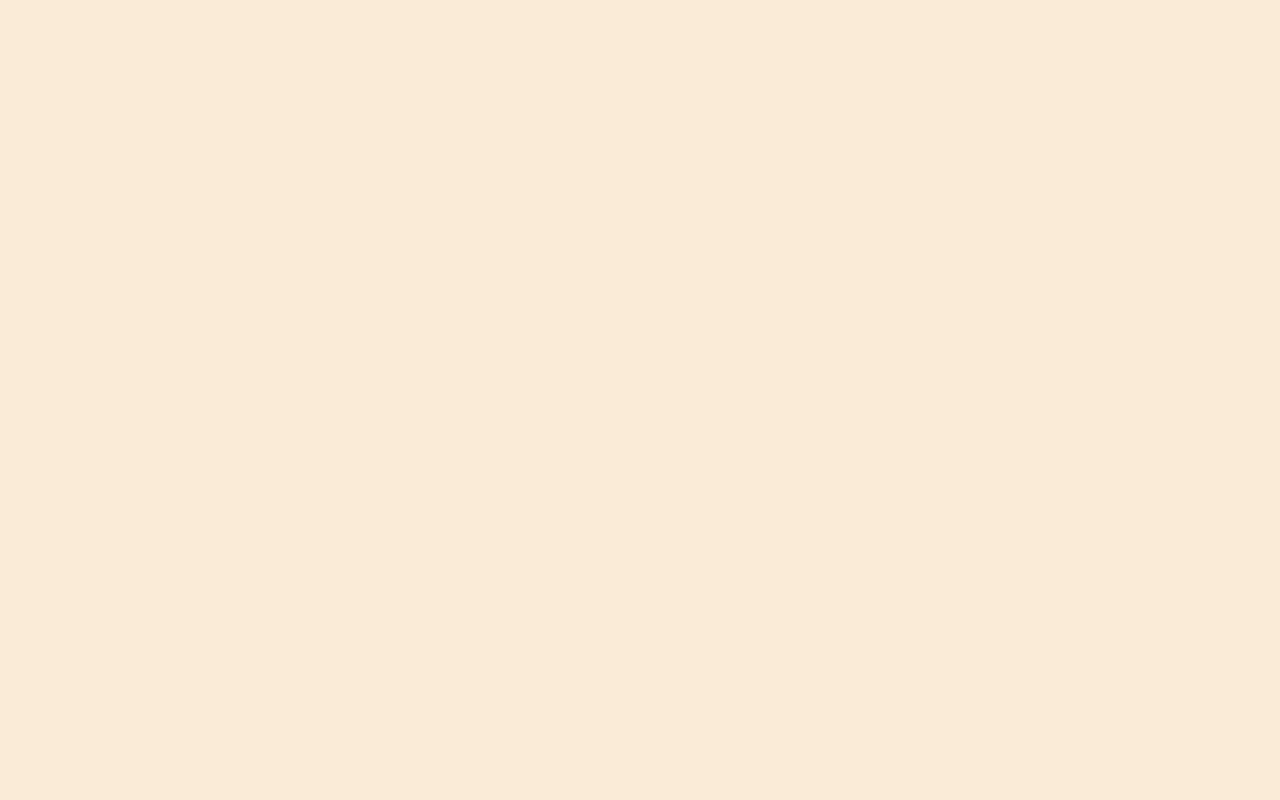
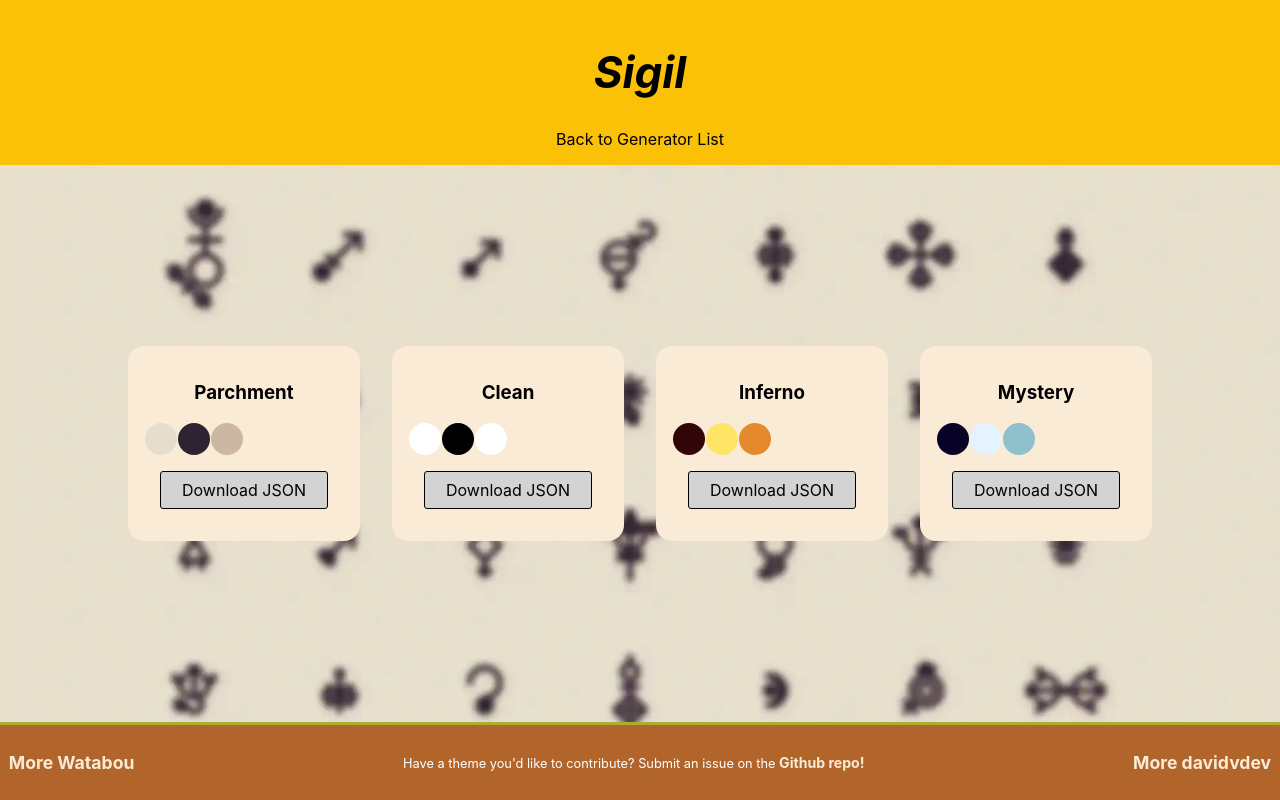
Before and after one commit to davidvdev/watabouthis, a React (Vite) app: page /sigil in a window 1280 px wide. Before the commit this address had no page. Built offline with nearby package versions, Linux system fonts and the light colour scheme.

Commit message:
added sigil styles page

```diff
--- a/src/main.jsx
+++ b/src/main.jsx
@@ -18,6 +18,7 @@ ReactDOM.createRoot(document.getElementById('root')).render(
         <Route path="village" element={<GeneratorPage genType="village"/>} />
         <Route path="cave" element={<GeneratorPage genType="cave"/>} />
         <Route path="compass-rose" element={<GeneratorPage genType="compass-rose"/>} />
+        <Route path="sigil" element={<GeneratorPage genType="sigil"/>} />
       </Routes>
     </BrowserRouter>
   </React.StrictMode>
--- a/src/pages/GeneratorPage.jsx
+++ b/src/pages/GeneratorPage.jsx
@@ -12,6 +12,7 @@ import mStyles from '../../jsonStyles/mansion-styles.json'
 import vStyles from '../../jsonStyles/village-styles.json'
 import cStyles from '../../jsonStyles/cave-styles.json'
 import crStyles from '../../jsonStyles/compass-rose-styles.json'
+import sStyles from '../../jsonStyles/sigil-styles.json'
 
 const GeneratorPage = ({genType}) => {
 
@@ -66,6 +67,11 @@ const GeneratorPage = ({genType}) => {
                 generatorLink = 'https://watabou.itch.io/compass-rose-generator'
                 background = "url('./images/cr-blur.webp')"
                 return
+            case "sigil":
+                styleLink = sStyles
+                generatorLink = 'https://watabou.itch.io/sigil-generator'
+                background = "url('./images/s-blur.webp')"
+                return
             default:
                 break;
         }
```
